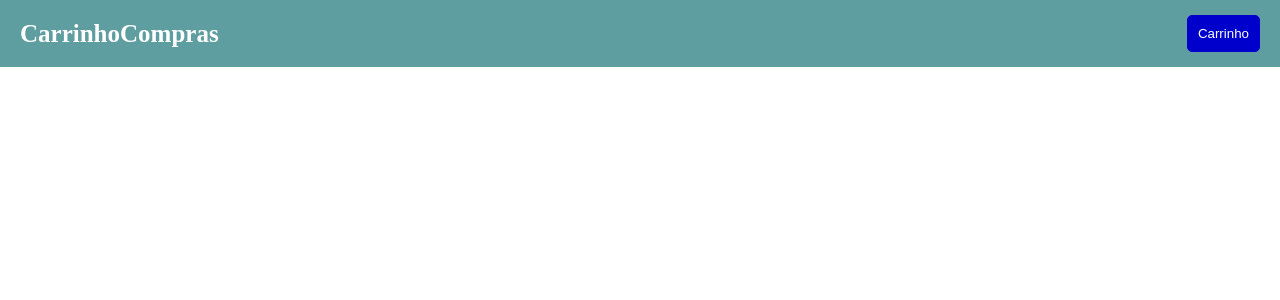
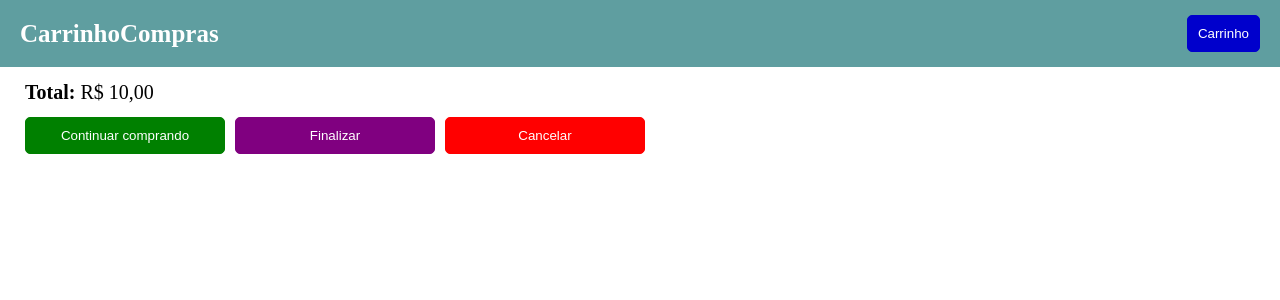
Before and after one commit to otaviohenrique1/app_carrinho_compras, a React (Create React App) app: page /carrinho in a window 1280 px wide. Shown: the top 300 px of the page. Built offline with nearby package versions, Linux system fonts and the light colour scheme.

Commit message:
Commit 8

```diff
--- a/src/pages/CarrinhoCompras.tsx
+++ b/src/pages/CarrinhoCompras.tsx
@@ -1,9 +1,69 @@
 import { AppBar } from "../components/AppBar";
+import { Main } from "../components/Main";
+import { Botao } from "../components/Botao";
+import styled from "styled-components";
+import { formatadorMonetario } from "../utils/formatadores";
 
 export function CarrinhoCompras() {
   return (
-    <div>
+    <>
       <AppBar titulo="CarrinhoCompras" />
-    </div>
+      <Main>
+        <div>
+          <PrecoTotal>
+            <span>Total:</span>
+            <span>{formatadorMonetario(10)}</span>
+          </PrecoTotal>
+          <ContainerBotoes>
+            <BotaoStyled
+              color="#008000"
+              font_color="#ffffff"
+              color_hover="#00cc00"
+              font_color_hover="#000000"
+              color_active="#003300"
+              font_color_active="#ffffff"
+            >Continuar comprando</BotaoStyled>
+            <BotaoStyled
+              color="#800080"
+              font_color="#ffffff"
+              color_hover="#ff33ff"
+              font_color_hover="#000000"
+              color_active="#4d004d"
+              font_color_active="#ffffff"
+            >Finalizar</BotaoStyled>
+            <BotaoStyled
+              color="#ff0000"
+              font_color="#ffffff"
+              color_hover="#ff8080"
+              font_color_hover="#000000"
+              color_active="#800000"
+              font_color_active="#ffffff"
+            >Cancelar</BotaoStyled>
+          </ContainerBotoes>
+        </div>
+      </Main>
+    </>
   );
 }
+
+const PrecoTotal = styled.p`
+  font-size: 20px;
+  margin-bottom: 15px;
+
+  span:first-child {
+    font-weight: bold;
+    margin-right: 5px;
+  }
+`;
+
+const ContainerBotoes = styled.div`
+  display: flex;
+  flex-direction: row;
+  flex-wrap: wrap;
+  gap: 10px;
+`;
+
+const BotaoStyled = styled(Botao)`
+  width: 100%;
+  max-width: 200px;
+`;
```
